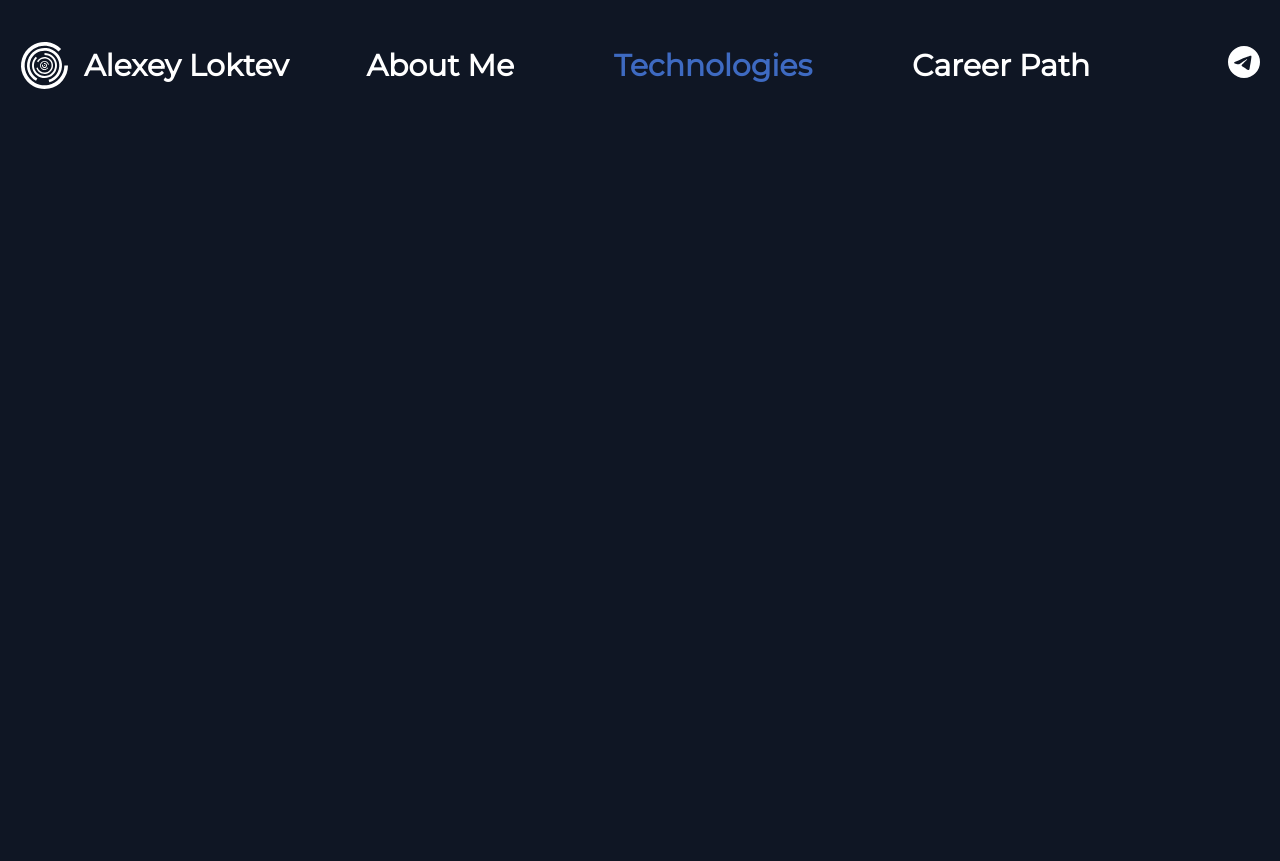
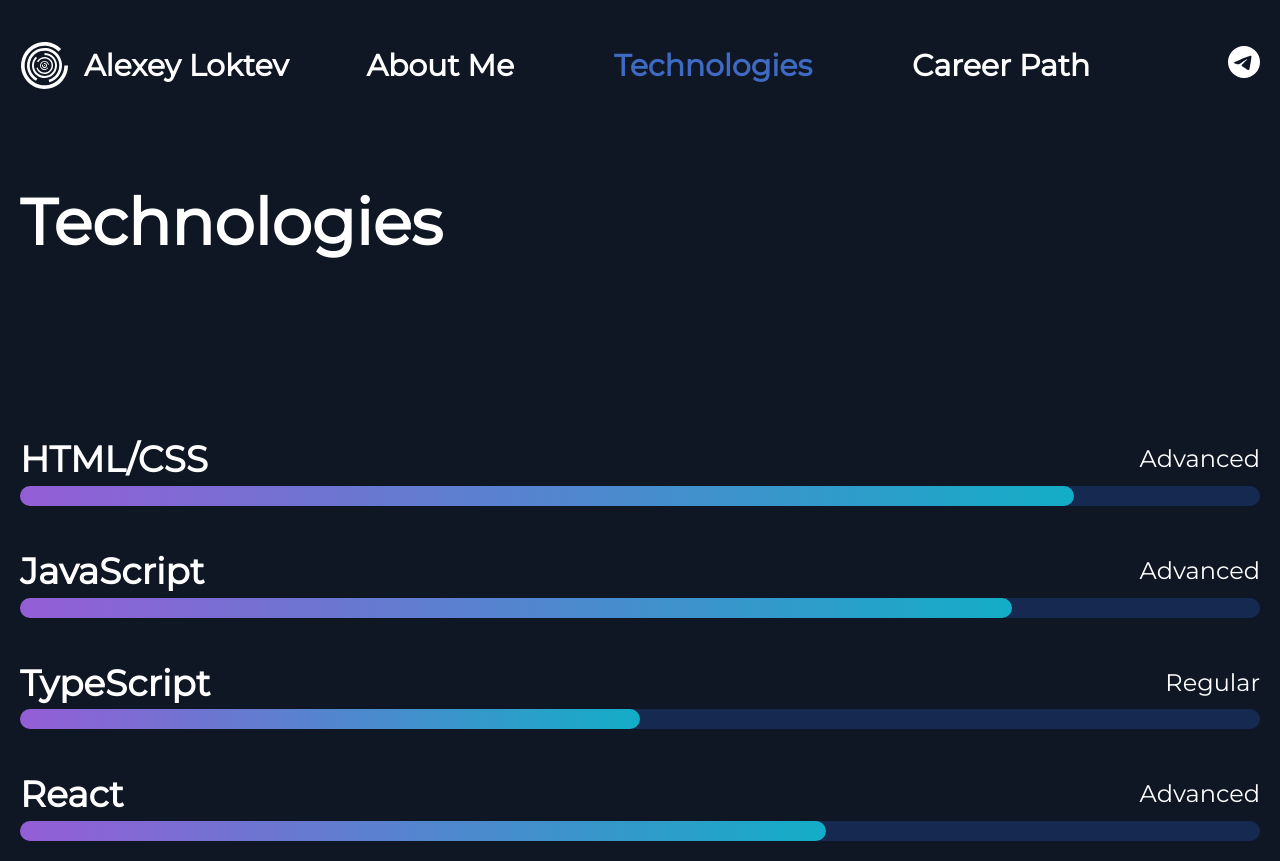
Before and after one commit to alekselo/profile, a React (Create React App) app: page /profile/technologies in a window 1280 px wide. Before the commit the page ends 800 px from the top, so only its background shows below. Built offline with nearby package versions, Linux system fonts and the light colour scheme; some icons are missing.

Commit message:
feat: added tech pages

```diff
--- /dev/null
+++ b/src/components/Technologies/Technologies.component.tsx
@@ -0,0 +1,16 @@
+import { SkillIndicator } from "../SkillIndicator/SkillIndicator.component";
+import styles from "./styles.module.scss";
+
+export const Technologies = () => {
+  return (
+    <section className={styles.container}>
+      <h1 className={styles.title}>Technologies</h1>
+      <div className={styles.skillsWrapper}>
+        <SkillIndicator name="HTML/CSS" percentage={85} />
+        <SkillIndicator name="JavaScript" percentage={80} />
+        <SkillIndicator name="TypeScript" percentage={50} />
+        <SkillIndicator name="React" percentage={65} />
+      </div>
+    </section>
+  );
+};
--- /dev/null
+++ b/src/components/Technologies/styles.module.scss
@@ -0,0 +1,20 @@
+@import '/src/styles/global.scss';
+
+.container {
+    width: 100%;
+    margin: 130px auto 0;
+    display: flex;
+    flex-direction: column;
+    gap: 130px;
+}
+
+.title {
+    @include h1Normal;
+}
+
+.skillsWrapper {
+    display: flex;
+    flex-direction: column;
+    gap: 30px;
+    align-items: center;
+}
--- a/src/pages/Technologies/TechnologiesPage.tsx
+++ b/src/pages/Technologies/TechnologiesPage.tsx
@@ -1,3 +1,5 @@
+import { Technologies } from "../../components/Technologies/Technologies.component";
+
 export const TechnologiesPage = () => {
-  return <div>Technologies</div>;
+  return <Technologies />;
 };
```
